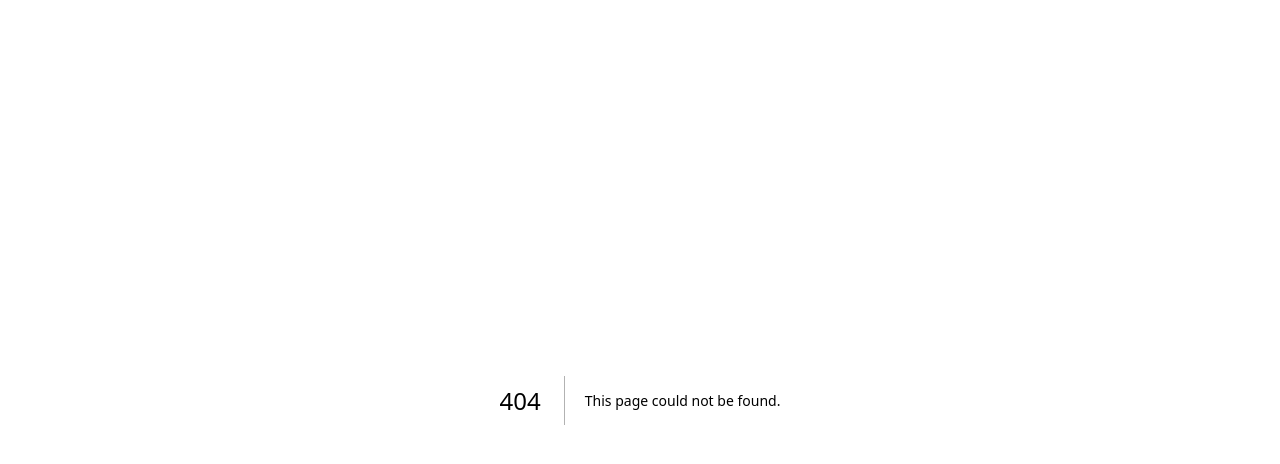
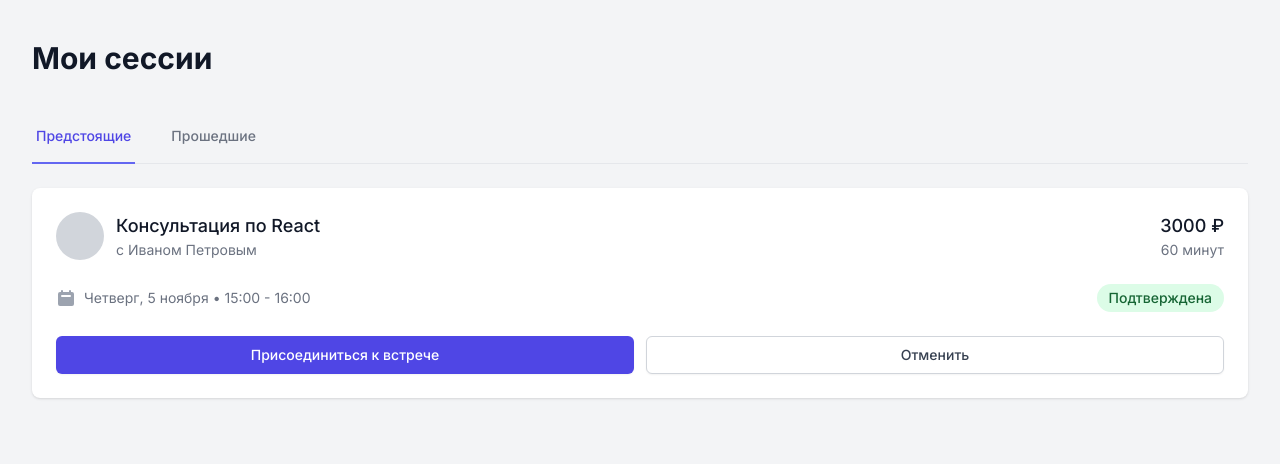
Before and after one commit to QuadDarv1ne/MentorHub, a Next.js app in the folder frontend/: page /sessions in a window 1280 px wide. Before the commit this address had no page. Shown: the top 464 px of the page. Built offline with nearby package versions, Linux system fonts and the light colour scheme.

Commit message:
modified:   README-note.md 	new file:   frontend/app/sessions/page.tsx

```diff
--- /dev/null
+++ b/frontend/app/sessions/page.tsx
@@ -0,0 +1,92 @@
+import { Metadata } from 'next'
+
+export const metadata: Metadata = {
+  title: 'Сессии | MentorHub',
+  description: 'Управление менторскими сессиями на платформе MentorHub'
+}
+
+export default function SessionsPage() {
+  return (
+    <div className="min-h-screen bg-gray-100">
+      <div className="py-10">
+        <header>
+          <div className="max-w-7xl mx-auto px-4 sm:px-6 lg:px-8">
+            <h1 className="text-3xl font-bold leading-tight text-gray-900">Мои сессии</h1>
+          </div>
+        </header>
+        <main>
+          <div className="max-w-7xl mx-auto sm:px-6 lg:px-8">
+            <div className="px-4 py-8 sm:px-0">
+              {/* Tabs */}
+              <div className="border-b border-gray-200">
+                <nav className="-mb-px flex space-x-8" aria-label="Tabs">
+                  <button className="border-indigo-500 text-indigo-600 whitespace-nowrap py-4 px-1 border-b-2 font-medium text-sm">
+                    Предстоящие
+                  </button>
+                  <button className="border-transparent text-gray-500 hover:text-gray-700 hover:border-gray-300 whitespace-nowrap py-4 px-1 border-b-2 font-medium text-sm">
+                    Прошедшие
+                  </button>
+                </nav>
+              </div>
+
+              {/* Список сессий */}
+              <div className="mt-6 space-y-6">
+                {/* Карточка сессии */}
+                <div className="bg-white shadow rounded-lg overflow-hidden">
+                  <div className="p-6">
+                    <div className="flex items-center justify-between">
+                      <div className="flex items-center space-x-3">
+                        <div className="flex-shrink-0">
+                          <div className="h-12 w-12 rounded-full bg-gray-300"></div>
+                        </div>
+                        <div>
+                          <h3 className="text-lg font-medium text-gray-900">
+                            Консультация по React
+                          </h3>
+                          <p className="text-sm text-gray-500">
+                            с Иваном Петровым
+                          </p>
+                        </div>
+                      </div>
+                      <div className="text-right">
+                        <p className="text-lg font-medium text-gray-900">
+                          3000 ₽
+                        </p>
+                        <p className="text-sm text-gray-500">
+                          60 минут
+                        </p>
+                      </div>
+                    </div>
+                    <div className="mt-6">
+                      <div className="flex items-center justify-between">
+                        <div className="flex items-center space-x-2">
+                          <svg className="h-5 w-5 text-gray-400" fill="currentColor" viewBox="0 0 20 20">
+                            <path fillRule="evenodd" d="M6 2a1 1 0 00-1 1v1H4a2 2 0 00-2 2v10a2 2 0 002 2h12a2 2 0 002-2V6a2 2 0 00-2-2h-1V3a1 1 0 10-2 0v1H7V3a1 1 0 00-1-1zm0 5a1 1 0 000 2h8a1 1 0 100-2H6z" clipRule="evenodd" />
+                          </svg>
+                          <span className="text-sm text-gray-500">
+                            Четверг, 5 ноября • 15:00 - 16:00
+                          </span>
+                        </div>
+                        <span className="inline-flex items-center px-3 py-1 rounded-full text-sm font-medium bg-green-100 text-green-800">
+                          Подтверждена
+                        </span>
+                      </div>
+                      <div className="mt-6 flex space-x-3">
+                        <button className="flex-1 bg-indigo-600 py-2 px-4 border border-transparent rounded-md shadow-sm text-sm font-medium text-white hover:bg-indigo-700 focus:outline-none focus:ring-2 focus:ring-offset-2 focus:ring-indigo-500">
+                          Присоединиться к встрече
+                        </button>
+                        <button className="flex-1 bg-white py-2 px-4 border border-gray-300 rounded-md shadow-sm text-sm font-medium text-gray-700 hover:bg-gray-50 focus:outline-none focus:ring-2 focus:ring-offset-2 focus:ring-indigo-500">
+                          Отменить
+                        </button>
+                      </div>
+                    </div>
+                  </div>
+                </div>
+              </div>
+            </div>
+          </div>
+        </main>
+      </div>
+    </div>
+  )
+}
```
Also changed, not shown: 1 other file (tests, documents, lock files or other folders).
